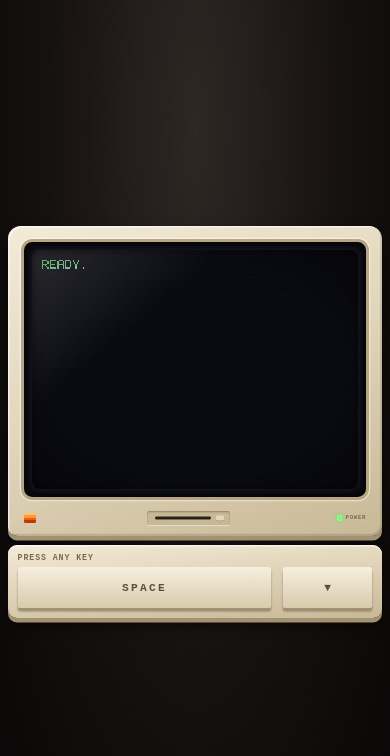
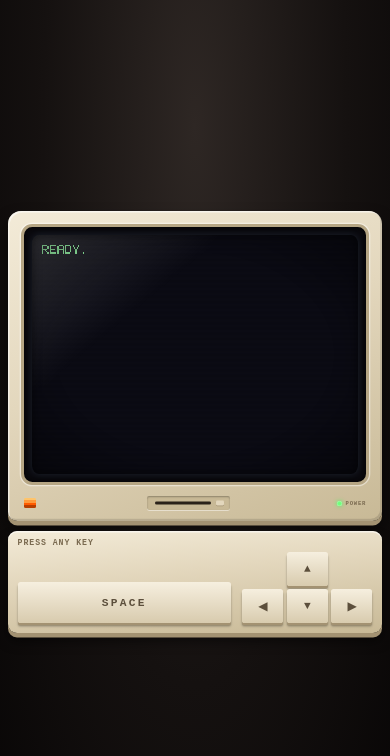
Before and after one commit to factory-ashley-jepson/retro-game, a plain HTML site: page game/index.html in a window 390 px wide. Drawn offline with Linux system fonts and the light colour scheme.

Commit message:
Show all arrow keys on phones; tighten build, playtest, and ship skills
Co-authored-by: factory-droid[bot] <138933559+factory-droid[bot]@users.noreply.github.com>EOF

```diff
--- a/game/index.html
+++ b/game/index.html
@@ -49,7 +49,7 @@
           </div>
           <div class="arrows">
             <span class="blank"></span><span data-key="ArrowUp">&#9650;</span><span class="blank"></span>
-            <span data-key="ArrowLeft">&#9664;</span><span class="duck" data-key="ArrowDown">&#9660;</span><span data-key="ArrowRight">&#9654;</span>
+            <span data-key="ArrowLeft">&#9664;</span><span data-key="ArrowDown">&#9660;</span><span data-key="ArrowRight">&#9654;</span>
           </div>
         </div>
       </section>
--- a/game/style.css
+++ b/game/style.css
@@ -333,8 +333,7 @@ body {
     --u: min(0.96vw, 0.8vh);
   }
   .side,
-  .letters,
-  .arrows span:not(.duck) {
+  .letters {
     display: none;
   }
   .screen {
@@ -348,10 +347,11 @@ body {
     font-size: calc(3 * var(--u));
   }
   .arrows {
-    grid-template-columns: calc(24 * var(--u));
+    grid-template-columns: repeat(3, calc(11 * var(--u)));
   }
-  .arrows .duck {
+  .arrows span {
     width: 100%;
+    height: calc(9 * var(--u));
   }
   .legend {
     font-size: calc(2.2 * var(--u));
```
Also changed, not shown: 3 other files.
